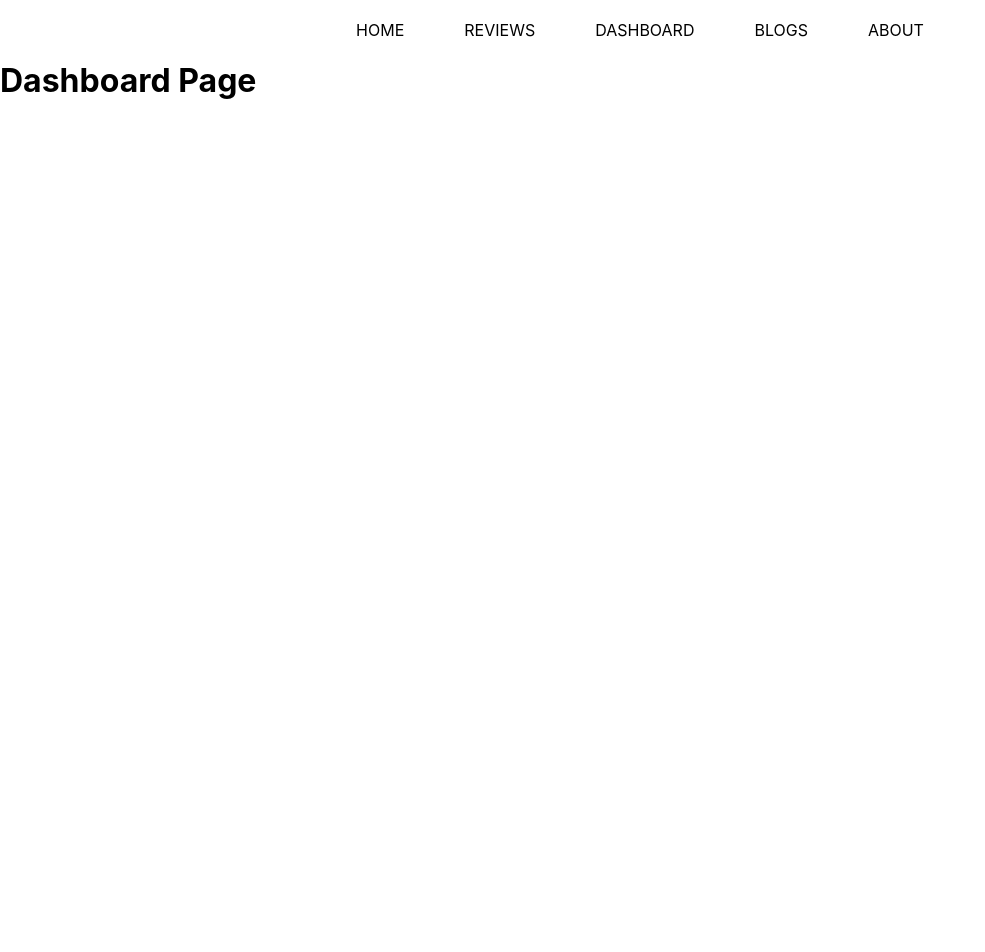
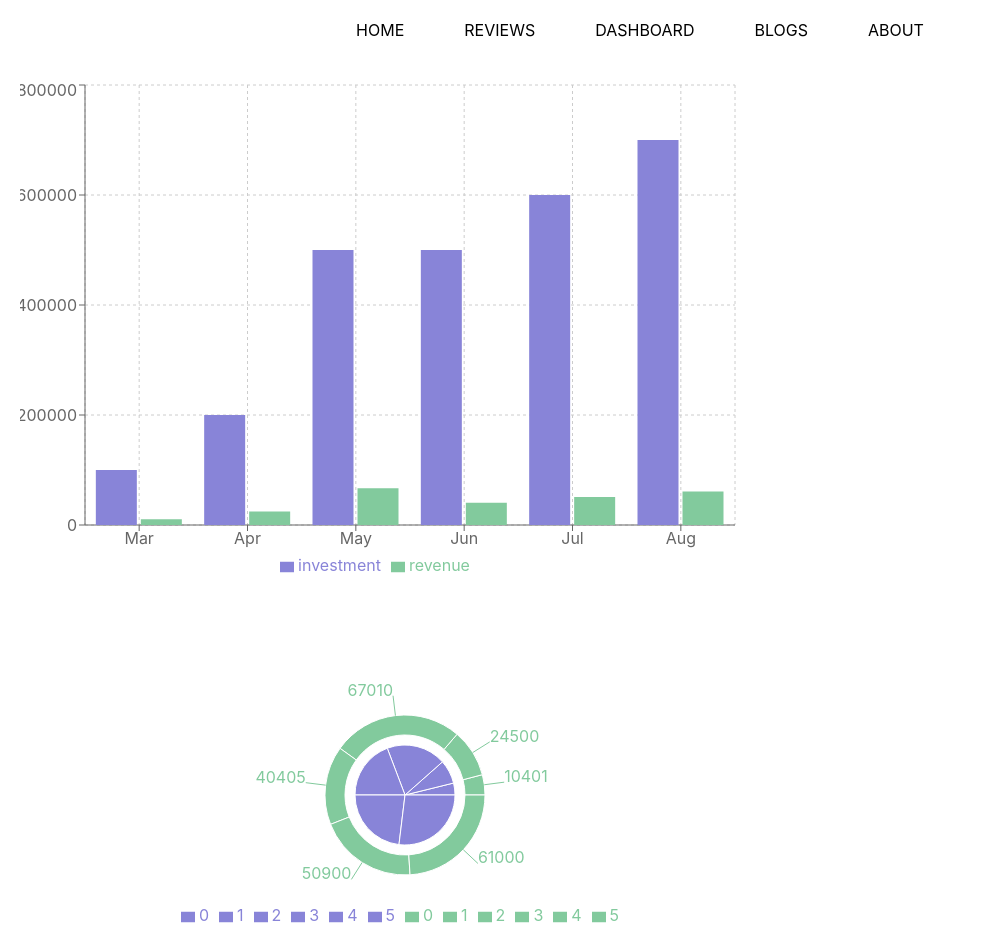
Before and after one commit to ador27/product-analysis, a React (Create React App) app: page /dashboard in a window 1280 px wide. Shown: the top 952 px of the page, without its empty margins (0-985 px from the left). Before the commit the page ends 800 px from the top, so only its background shows below. Built offline with nearby package versions, Linux system fonts and the light colour scheme.

Commit message:
dashboard work complete with charts

```diff
--- a/package.json
+++ b/package.json
@@ -10,6 +10,7 @@
     "react-dom": "^18.0.0",
     "react-router-dom": "^6.3.0",
     "react-scripts": "5.0.0",
+    "recharts": "^2.1.9",
     "web-vitals": "^2.1.4"
   },
   "scripts": {
--- /dev/null
+++ b/src/Components/Dashboard/Dashboard.css
@@ -0,0 +1,14 @@
+.barchart {
+    padding-top: 40px;
+    margin-left: 20px;
+}
+
+.linechart {
+    padding-top: 100px;
+    margin-left: 20px;
+}
+
+.piechart {
+    padding-top: 100px;
+    margin-left: 20px;
+}
--- a/src/Components/Dashboard/Dashboard.js
+++ b/src/Components/Dashboard/Dashboard.js
@@ -1,11 +1,83 @@
-import React from 'react';
+import React, { useEffect, useState } from 'react';
+import { Bar, BarChart, CartesianGrid, Legend, Line, LineChart, Pie, PieChart, Tooltip, XAxis, YAxis } from 'recharts';
+import './Dashboard.css'
 
 const Dashboard = () => {
+
+    const data = [
+        {
+            "month": "Mar",
+            "investment": 100000,
+            "sell": 241,
+            "revenue": 10401
+        },
+        {
+            "month": "Apr",
+            "investment": 200000,
+            "sell": 423,
+            "revenue": 24500
+        },
+        {
+            "month": "May",
+            "investment": 500000,
+            "sell": 726,
+            "revenue": 67010
+        },
+        {
+            "month": "Jun",
+            "investment": 500000,
+            "sell": 529,
+            "revenue": 40405
+        },
+        {
+            "month": "Jul",
+            "investment": 600000,
+            "sell": 601,
+            "revenue": 50900
+        },
+        {
+            "month": "Aug",
+            "investment": 700000,
+            "sell": 670,
+            "revenue": 61000
+        }
+    ]
     return (
-        <div>
-            <h1>Dashboard Page</h1>
+        <div className="barchart">
+            <BarChart width={720} height={500} data={data}>
+                <CartesianGrid strokeDasharray="3 3" />
+                <XAxis dataKey={'month'}></XAxis>
+                <YAxis></YAxis>
+                <Bar dataKey={'investment'} fill="#8884d8"></Bar>
+                <Bar dataKey={"revenue"} fill="#82ca9d"></Bar>
+                <Tooltip></Tooltip>
+                <Legend></Legend>
+            </BarChart>
+
+            <PieChart width={730} height={250} className="piechart">
+                <Pie data={data} dataKey="investment" nameKey="name" cx="50%" cy="50%" outerRadius={50} fill="#8884d8" ></Pie>
+                <Pie data={data} dataKey="revenue" nameKey="name" cx="50%" cy="50%" innerRadius={60} outerRadius={80} fill="#82ca9d" label />
+                <Tooltip></Tooltip>
+                <Legend></Legend>
+
+            </PieChart>
+
+            <LineChart width={730} height={200} data={data} className="linechart">
+                <CartesianGrid strokeDasharray="3 3" />
+                <XAxis dataKey={"month"}></XAxis>
+                <YAxis></YAxis>
+                <Tooltip></Tooltip>
+                <Legend></Legend>
+                <Line type={"monotone"} dataKey={"investment"} stroke="#8884d8"></Line>
+                <Line type="monotone" dataKey="revenue" stroke="#82ca9d" />
+
+            </LineChart>
         </div>
+
+
+
     );
+
 };
 
 export default Dashboard;
--- a/src/Components/Home/Home.js
+++ b/src/Components/Home/Home.js
@@ -1,4 +1,5 @@
 import React from 'react';
+
 
 const Home = () => {
     return (
```
Also changed, not shown: src/Data/data.json (added, +38 -0 lines), src/images/hoodie.jpg (added), 1 other file (tests, documents, lock files or other folders).
